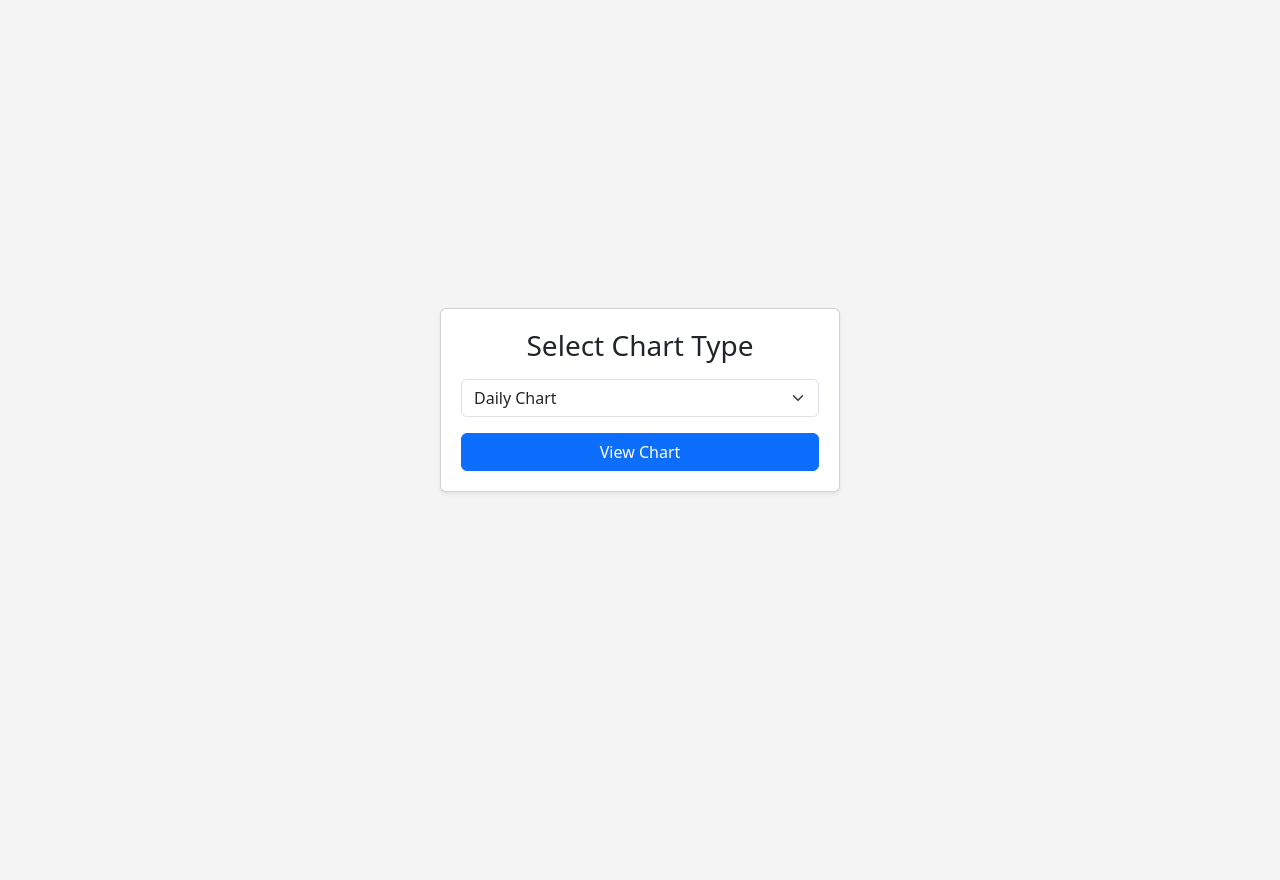
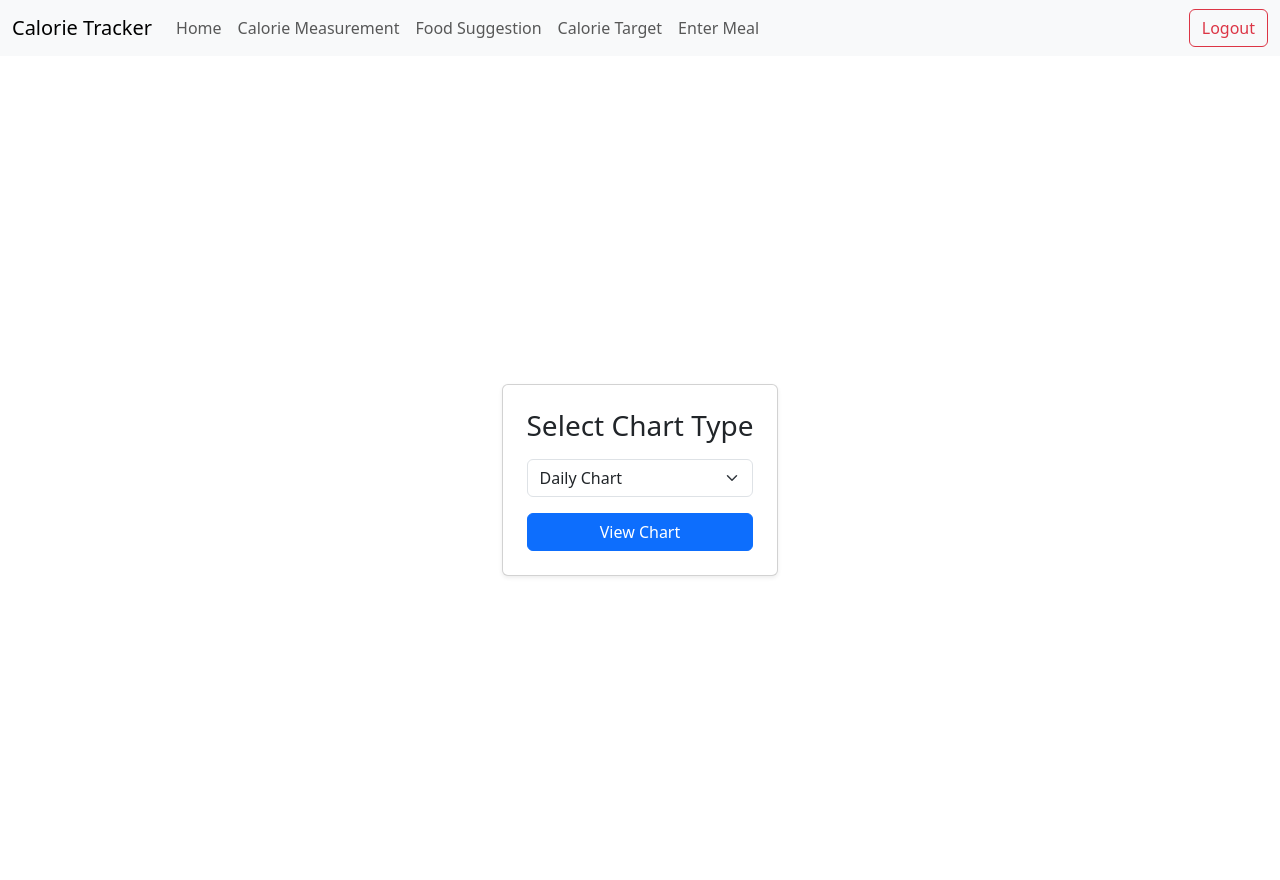
Before and after one commit to samee2007/my_flask1, a Flask app: page /view-calorie-chart in a window 1280 px wide. Before the commit the page ends 493 px from the top, so only its background shows below. Run offline with Flask 3, Linux system fonts and the light colour scheme; the visitor is signed in with stand-in values (Sample User, id 1); tables that the repository leaves empty or names only in its code hold one stand-in row (values such as "Sample post").

Commit message:
created new html file menu.html and extened it to other html files

```diff
--- a/templates/base.html
+++ b/templates/base.html
@@ -9,26 +9,7 @@
 
 </head>
 <body>
-    <nav class="navbar navbar-expand-lg navbar-light bg-light">
-        <div class="container-fluid">
-            <a class="navbar-brand" href="/">Calorie Tracker</a>
-            <div class="collapse navbar-collapse" id="navbarNav">
-                <ul class="navbar-nav">
-                    <li class="nav-item"><a class="nav-link" href="/dashboard">Home</a></li>
-                    <li class="nav-item"><a class="nav-link" href="/calorie-measurement">Calorie Measurement</a></li>
-                    <li class="nav-item"><a class="nav-link" href="/food-suggestion">Food Suggestion</a></li>
-                    <li class="nav-item"><a class="nav-link" href="/calorie-target">Calorie Target</a></li>
-                    <li class="nav-item"><a class="nav-link" href="/enter_meal">Enter Meal</a></li>
-
-                </ul>
-                <ul class ="navbar-nav ms-auto">
-                    <li class ="nav-item">
-                       <a class="btn btn-outline-danger" href="/logout">Logout</a>
-                    </li>
-                </ul>
-            </div>
-        </div>
-    </nav>
+    {% block menu %}{% endblock %}  <!-- Menu will be included only in required pages -->
     <div class="container mt-4">
         {% block content %}{% endblock %}
     </div>
--- a/templates/calorie_measurement.html
+++ b/templates/calorie_measurement.html
@@ -1,4 +1,7 @@
 {% extends 'base.html' %}
+{% block menu %}
+    {% include "menu.html" %}
+{% endblock %}
 
 {% block content %}
 <div class="container mt-5">
--- a/templates/calorie_target.html
+++ b/templates/calorie_target.html
@@ -1,4 +1,7 @@
 {% extends 'base.html' %}
+{% block menu %}
+    {% include "menu.html" %}
+{% endblock %}
 
 {% block content %}
 <div class="container mt-5">
--- a/templates/dashboard.html
+++ b/templates/dashboard.html
@@ -1,5 +1,7 @@
 {% extends 'base.html' %}
-
+{% block menu %}
+    {% include "menu.html" %}
+{% endblock %}
 {% block content %}
 <style>
     body {
--- a/templates/enter_meal.html
+++ b/templates/enter_meal.html
@@ -1,4 +1,7 @@
 {% extends 'base.html' %}
+{% block menu %}
+    {% include "menu.html" %}
+{% endblock %}
 
 {% block content %}
 <style>
--- a/templates/food_suggestion.html
+++ b/templates/food_suggestion.html
@@ -1,4 +1,7 @@
 {% extends "base.html" %}
+{% block menu %}
+    {% include "menu.html" %}
+{% endblock %}
 {% block content %}
 
 <div class="container mt-5">
@@ -16,7 +19,6 @@
                 <option value="" disabled selected>Select your preference</option>
                 <option value="vegetarian">Vegetarian</option>
                 <option value="vegan">Vegan</option>
-                <option value="keto">Keto</option>
                 <option value="none">No Preference</option>
             </select>
         </div>
--- /dev/null
+++ b/templates/menu.html
@@ -0,0 +1,21 @@
+
+<nav class="navbar navbar-expand-lg navbar-light bg-light">
+        <div class="container-fluid">
+            <a class="navbar-brand" href="/">Calorie Tracker</a>
+            <div class="collapse navbar-collapse" id="navbarNav">
+                <ul class="navbar-nav">
+                    <li class="nav-item"><a class="nav-link" href="/dashboard">Home</a></li>
+                    <li class="nav-item"><a class="nav-link" href="/calorie-measurement">Calorie Measurement</a></li>
+                    <li class="nav-item"><a class="nav-link" href="/food-suggestion">Food Suggestion</a></li>
+                    <li class="nav-item"><a class="nav-link" href="/calorie-target">Calorie Target</a></li>
+                    <li class="nav-item"><a class="nav-link" href="/enter_meal">Enter Meal</a></li>
+
+                </ul>
+                <ul class ="navbar-nav ms-auto">
+                    <li class ="nav-item">
+                       <a class="btn btn-outline-danger" href="/logout">Logout</a>
+                    </li>
+                </ul>
+            </div>
+        </div>
+</nav>
--- a/templates/select_chart.html
+++ b/templates/select_chart.html
@@ -1,29 +1,13 @@
-<!DOCTYPE html>
-<html lang="en">
-<head>
-    <meta charset="UTF-8">
-    <meta name="viewport" content="width=device-width, initial-scale=1.0">
-    <title>Select Chart Type</title>
-    <link href="https://cdn.jsdelivr.net/npm/bootstrap@5.3.0/dist/css/bootstrap.min.css" rel="stylesheet">
-    <style>
-        body {
-            background-color: #f4f4f4;
-            display: flex;
-            justify-content: center;
-            align-items: center;
-            height: 100vh;
-        }
-        .card {
-            width: 400px;
-            padding: 20px;
-            text-align: center;
-        }
-    </style>
-</head>
-<body>
+{% extends "base.html" %}
 
-<div class="card shadow-sm">
-    <h3 class="mb-3">Select Chart Type</h3>
+{% block menu %}
+    {% include "menu.html" %}
+{% endblock %}
+
+{% block content %}
+<div class="d-flex justify-content-center align-items-center vh-100">
+    <div class="card shadow-sm p-4">
+        <h3 class="mb-3 text-center">Select Chart Type</h3>
         <form method="POST">
             <select name="chart_type" class="form-select mb-3">
                 <option value="daily">Daily Chart</option>
@@ -33,6 +17,5 @@
             <button type="submit" class="btn btn-primary w-100">View Chart</button>
         </form>
     </div>
-
-</body>
-</html>
+</div>
+{% endblock %}
--- a/templates/view_calorie_chart.html
+++ b/templates/view_calorie_chart.html
@@ -1,4 +1,7 @@
 {% extends 'base.html' %}
+{% block menu %}
+    {% include "menu.html" %}
+{% endblock %}
 
 {% block content %}
 <div class="container mt-5">
```
Also changed, not shown: templates/food_suggestions_result.html (+19 -7 lines). Lines whose indentation alone changed are shown as unchanged.
